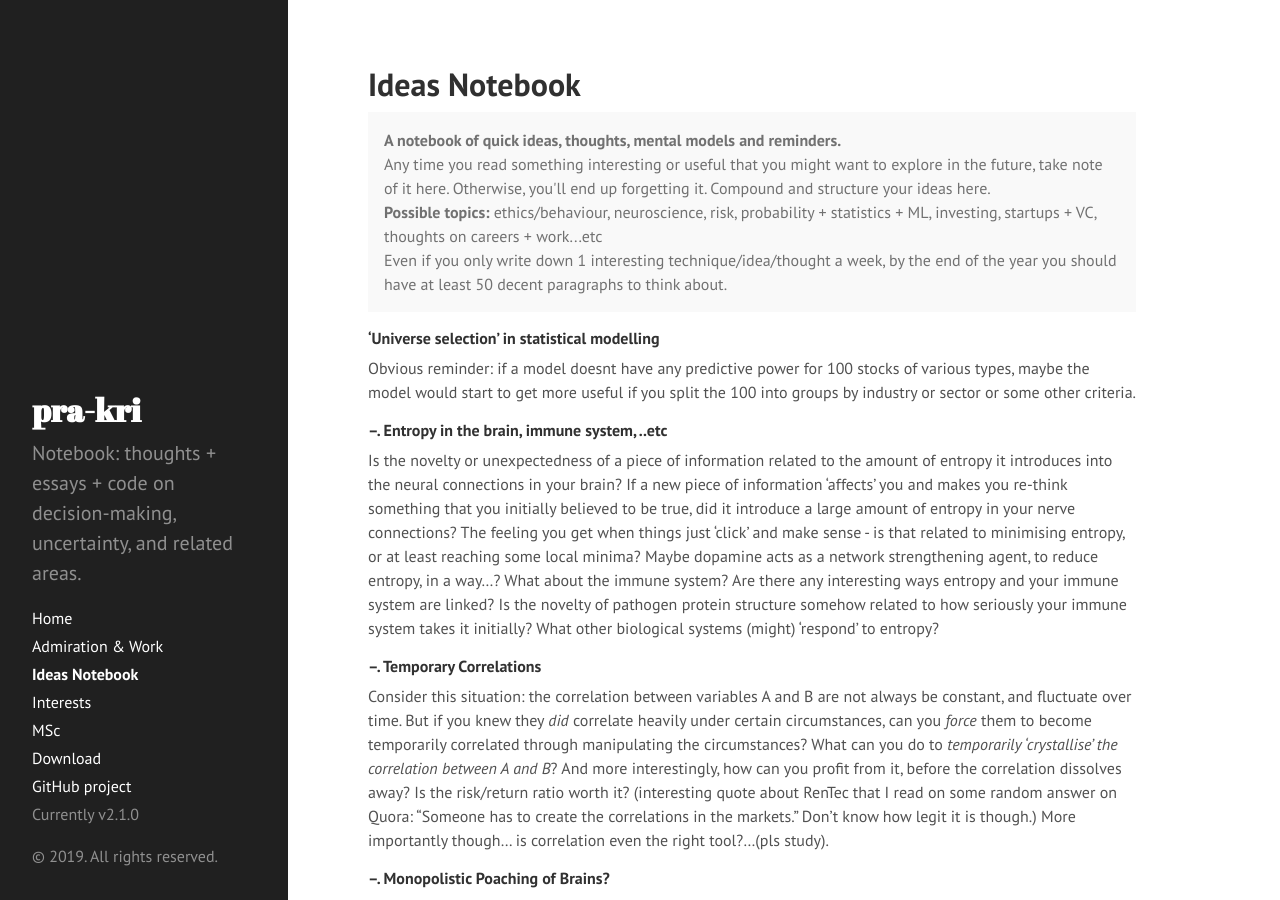
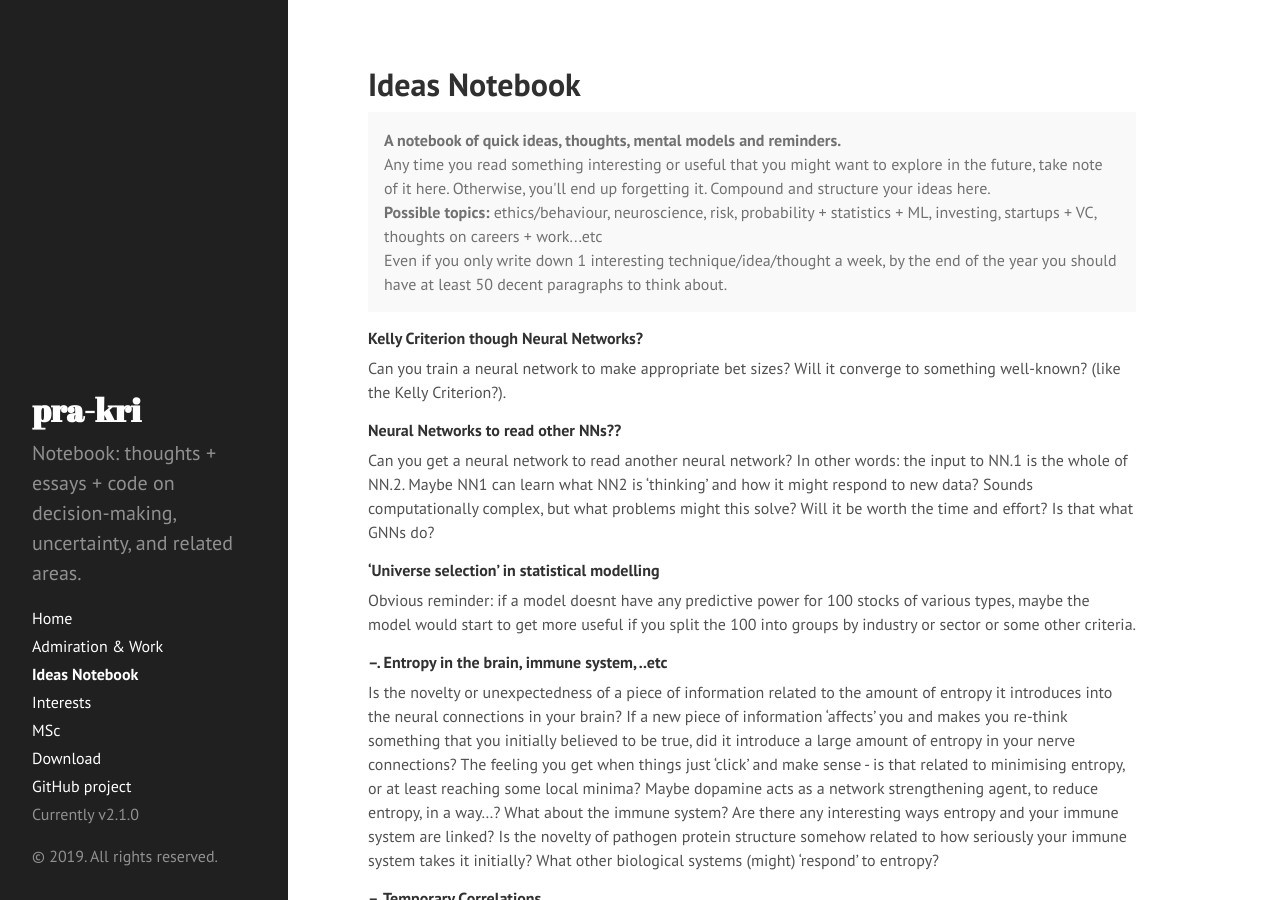
Before and after one commit to pra-kri/pra-kri.github.io, a Jekyll site: the page built from IdeasNotebook.md, in a window 1280 px wide and 900 px high. Built offline with Jekyll 4.4.1, drawn with Linux system fonts in a browser that asks for light colours; Markdown is read by kramdown in place of the engine named in the settings.

Commit message:
Update IdeasNotebook.md

```diff
--- a/IdeasNotebook.md
+++ b/IdeasNotebook.md
@@ -11,6 +11,12 @@ title: Ideas Notebook
   <br>
   Even if you only write down 1 interesting technique/idea/thought a week, by the end of the year you should have at least 50 decent paragraphs to think about.
 </p>
+
+##### Kelly Criterion though Neural Networks?
+Can you train a neural network to make appropriate bet sizes? Will it converge to something well-known? (like the Kelly Criterion?).
+
+##### Neural Networks to read other NNs??
+Can you get a neural network to read another neural network? In other words: the input to NN.1 is the whole of NN.2. Maybe NN1 can learn what NN2 is 'thinking' and how it might respond to new data? Sounds computationally complex, but what problems might this solve? Will it be worth the time and effort? Is that what GNNs do?
 
 ##### 'Universe selection' in statistical modelling
 Obvious reminder: if a model doesnt have any predictive power for 100 stocks of various types, maybe the model would start to get more useful if you split the 100 into groups by industry or sector or some other criteria.
```
